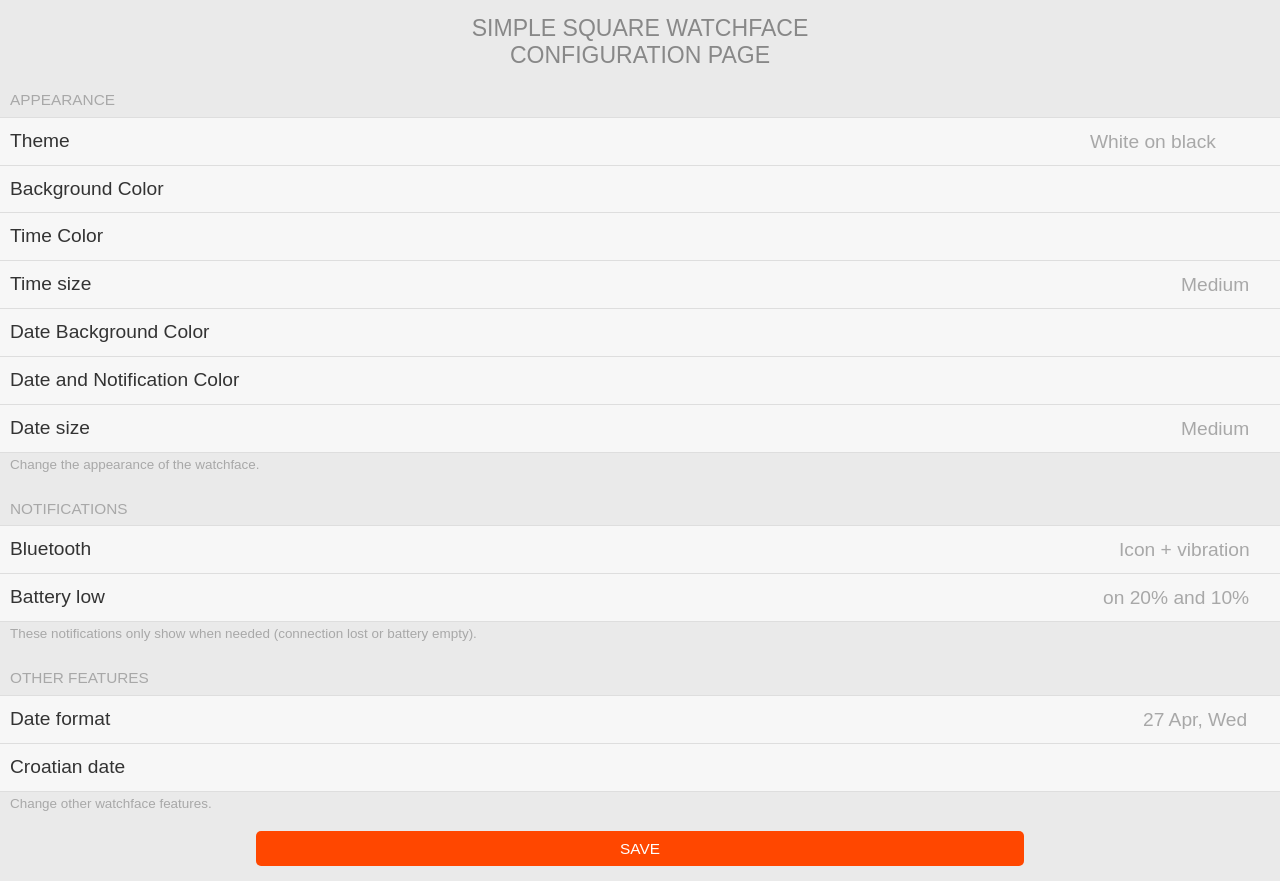
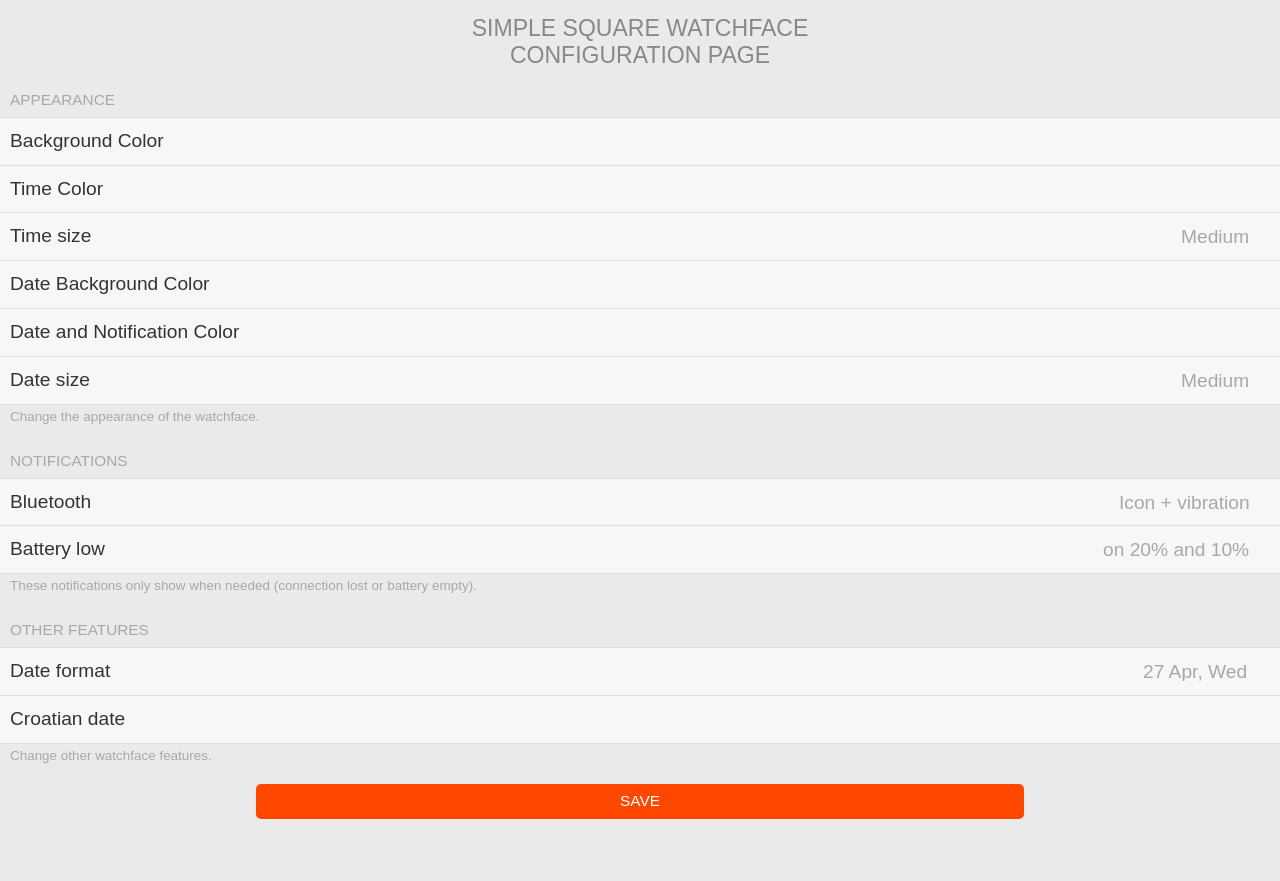
Before and after one commit to gogothegogo/SimpleSquare_Pebble, a plain HTML site: page index.html in a window 1280 px wide. After the commit the page ends 834 px from the top, so only its background shows below. Drawn offline with Linux system fonts and the light colour scheme; a script that the page names is missing.

Commit message:
Update index.html

```diff
--- a/index.html
+++ b/index.html
@@ -23,14 +23,6 @@
 <div class="item-container">
   <div class="item-container-header">Appearance</div>
   <div class="item-container-content">
-    <label class="item">
-      Theme
-      <select id="colorTheme" dir='colorTheme' class="item-select">
-        <option class="item-select-option" value=1 selected>White on black</option>
-        <option class="item-select-option" value=2>Black on white</option>
-        <option class="item-select-option" value=3>Background image</option>
-      </select>
-    </label>
     <label class="item">
       Background Color
       <input type="text" class="item-color item-color-normal" id="colorTimeBackground" value="#000000">
```
